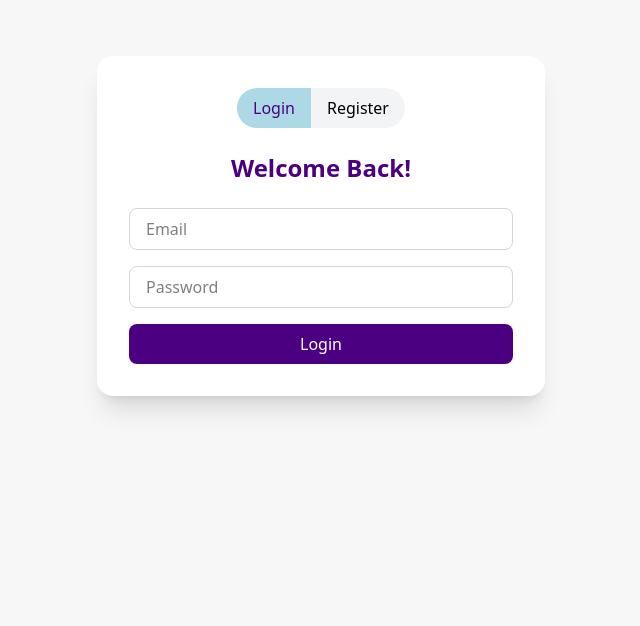
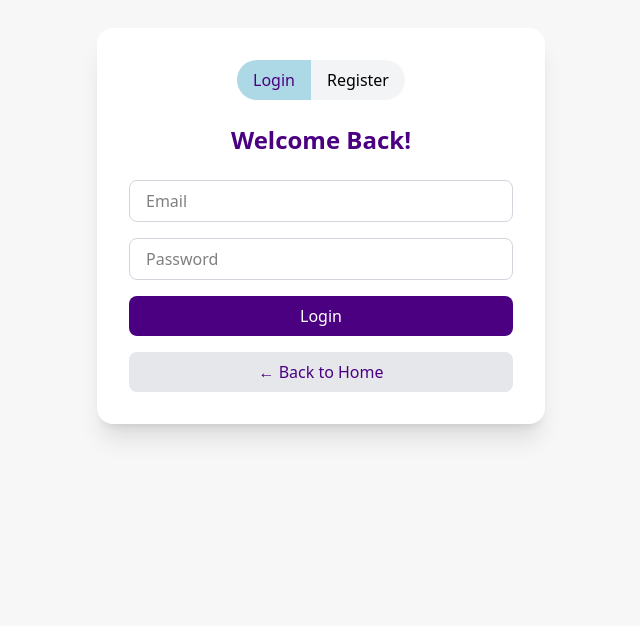
Before and after one commit to Jyoti-yadav09/Note-Website, a React (Vite) app in the folder Notochan/: page /AuthPage in a window 1280 px wide. Shown: the part 174-800 px from the top of the page, without its empty margins (319-959 px from the left). Built offline with nearby package versions, Linux system fonts and the light colour scheme.

Commit message:
Adding the back to home button

```diff
--- a/Notochan/src/pages/AuthPage.jsx
+++ b/Notochan/src/pages/AuthPage.jsx
@@ -5,7 +5,7 @@ import Footer from '../components/Footer';
 
 const AuthPage = () => {
     const[isLogin, setIsLogin]=useState(true);
-   /* const navigate=useNavigate();*/
+   const navigate=useNavigate();
   return (
 
  <div>
@@ -51,7 +51,12 @@ const AuthPage = () => {
                 {isLogin?"Login" : "Register"}
             </button>
          </form>
-
+        <button
+      onClick={() => navigate('/')}
+      className='mt-4 w-full bg-gray-200 text-[#4B0082] font-medium py-2 rounded-lg hover:bg-gray-300 transition'
+     >
+     ← Back to Home
+    </button>
       </div>
     </div>
 
```
